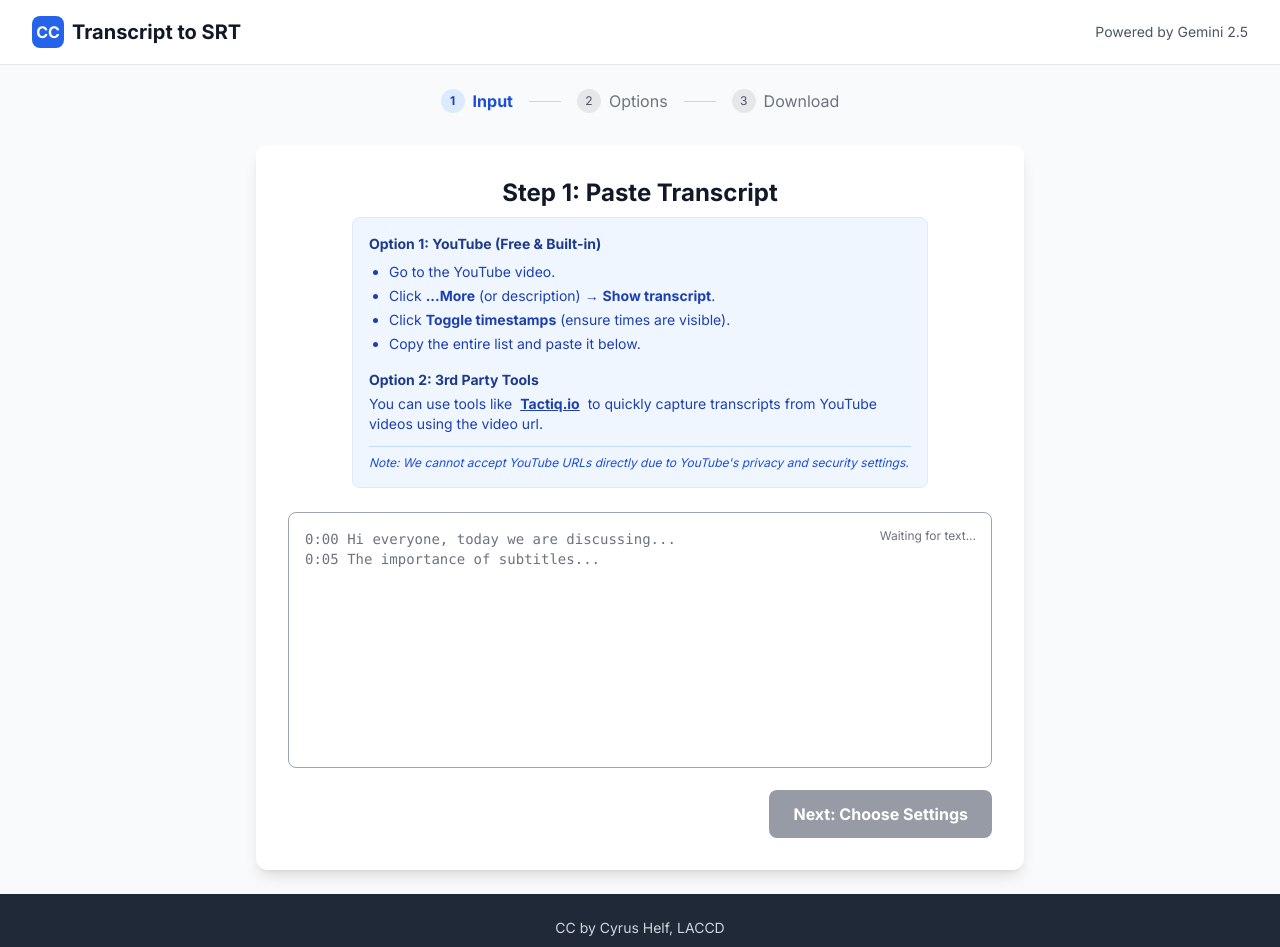
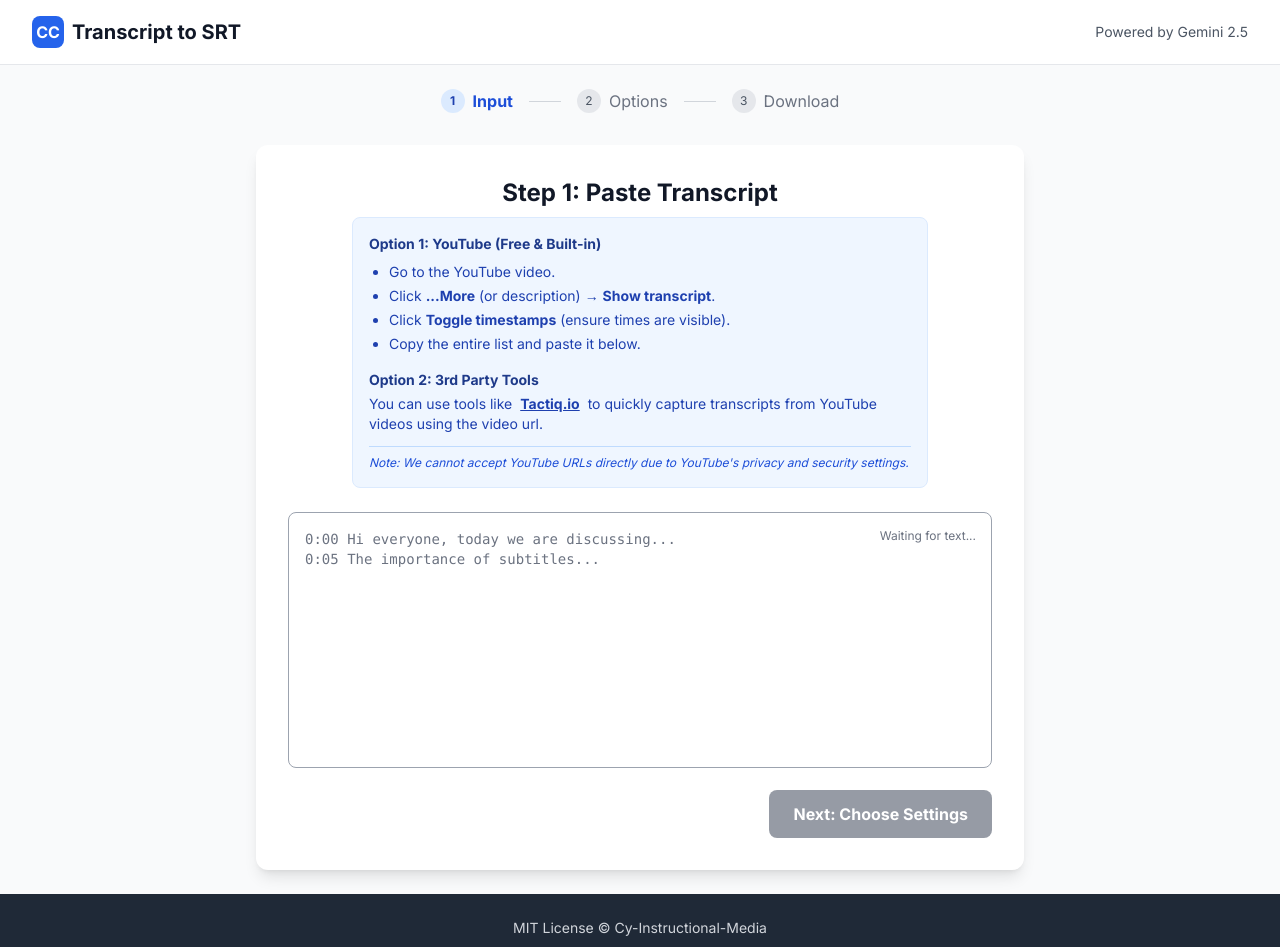
Before and after one commit to cy-instructional-media-ui/transcript-tool, a React (Vite) app: page / in a window 1280 px wide. Shown: the top 947 px of the page. Built offline with nearby package versions, Linux system fonts and the light colour scheme.

Commit message:
Update App.tsx
Updated footer

```diff
--- a/App.tsx
+++ b/App.tsx
@@ -278,7 +278,7 @@ const App: React.FC = () => {
       </main>
 
       <footer className="bg-gray-800 text-gray-300 py-6 text-center text-sm">
-        <p>CC by Cyrus Helf, LACCD</p>
+        <p>MIT License © Cy-Instructional-Media</p>
         <p className="mt-2 text-xs text-gray-400">
           This tool processes text locally and via secure AI APIs. No data is stored permanently.
         </p>
```
